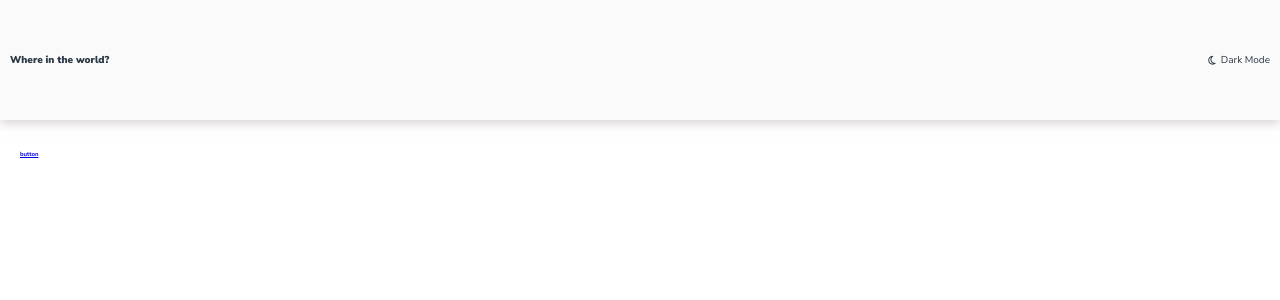
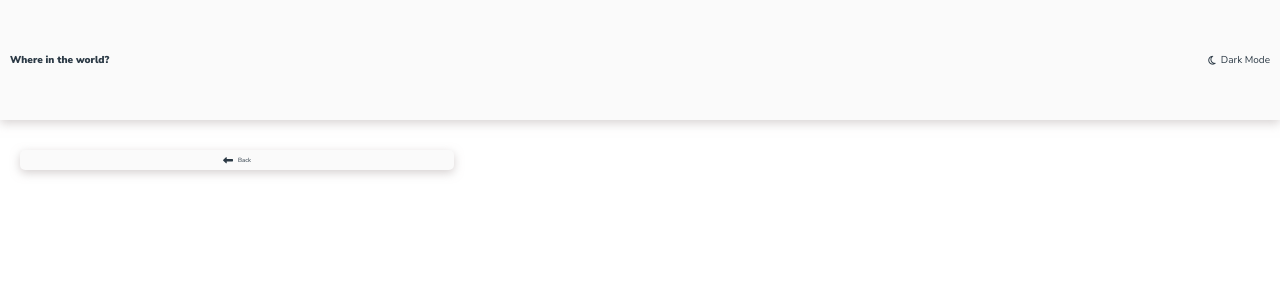
Before and after one commit to darubiomunoz/portfolio-11-countries, a React (Create React App) app: page /country/1 in a window 1280 px wide. Shown: the top 300 px of the page. Built offline with nearby package versions, Linux system fonts and the light colour scheme.

Commit message:
Back Button styles

```diff
--- a/src/components/BackButton.js
+++ b/src/components/BackButton.js
@@ -1,12 +1,17 @@
 import { Link } from "react-router-dom";
 
 import StyledButtonSection from "../styles/components/back_button/StyledButtonSection";
+import StyledBackButton from "../styles/components/back_button/StyledBackButton";
+import StyledIcon from '../styles/components/header/StyledIcon';
 
 const BackButton = () => {
   return (
     <StyledButtonSection>
       <Link to="/">
-        <h1>button</h1>
+        <StyledBackButton>
+          <StyledIcon className="fas fa-long-arrow-alt-left" />
+          Back
+        </StyledBackButton>
       </Link>
     </StyledButtonSection>
   );
--- a/src/styles/GlobalStyles.js
+++ b/src/styles/GlobalStyles.js
@@ -10,6 +10,7 @@ const GlobalStyle = createGlobalStyle`
   font-size: 62.5%;
   font-family: ${fontFamily};
   background-color: ${props => props.theme.background2};
+  text-decoration: none;
 }
 `;
 
--- a/src/styles/components/back_button/StyledBackButton.js
+++ b/src/styles/components/back_button/StyledBackButton.js
@@ -1 +1,19 @@
-import styled from 'styled-components';
+import styled from "styled-components";
+
+import { spacingExtraSmall, spacingSmall, borderRadiusExtraSmall } from '../../Variables';
+
+const StyledBackButton = styled.button`
+  width: 35%;
+  height: fit-content;
+  padding: ${spacingExtraSmall} ${spacingSmall};
+  display: flex;
+  justify-content: center;
+  align-items: center;
+  border: none;
+  border-radius: ${borderRadiusExtraSmall};
+  background-color: ${(props) => props.theme.background1};
+  color: ${props => props.theme.text1};
+  box-shadow: ${(props) => props.theme.shadow};
+`;
+
+export default StyledBackButton;
--- a/src/styles/components/header/StyledIcon.js
+++ b/src/styles/components/header/StyledIcon.js
@@ -5,6 +5,7 @@ import { fontSizeSmall, spacingExtraSmall } from '../../Variables';
 const StyledIcon = styled.i`
   margin-right: ${spacingExtraSmall};
   font-size: ${fontSizeSmall};
+  background: transparent;
   color: ${props => props.theme.text1};
 `;
 
```
